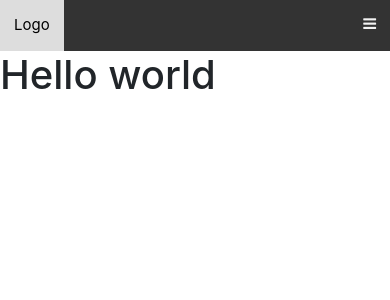
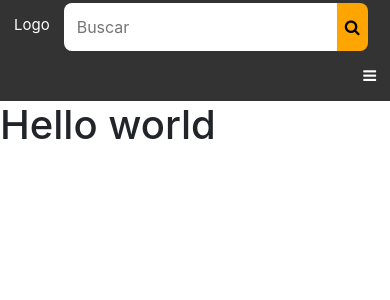
Before and after one commit to dannycerongarcia/lopez-shop, a React (Create React App) app: page / in a window 390 px wide. Shown: the top 300 px of the page. Built offline with nearby package versions, Linux system fonts and the light colour scheme.

Commit message:
search bar updated

```diff
--- a/src/App.css
+++ b/src/App.css
@@ -36,6 +36,26 @@
     transform: rotate(360deg);
   }
 }
+/* search bar */
+.searchBar{
+  margin-top: 3px;
+  margin-bottom: 1px;
+  padding: 12px 13px;
+  overflow: hidden;
+  width: 85%;
+  border-radius: 8px 0px 0px 8px;
+  border-width:0px;
+}
+.search-buttom{
+  margin-top: 3px;
+  margin-bottom: 1px;
+  border-radius: 0px 8px 8px 0px;
+  padding: 12px 8px;
+  background-color: orange;
+  border-width:0px;
+
+}
+
 /* Nav bar */
 .topnav {
   overflow: hidden;
@@ -57,10 +77,13 @@
   color: black;
 }
 .topnav .active{
-  padding: 0px;
   padding-left: 13px;
   float:left;
-  /* background-color: #4CAF50; */
+  color: white;
+}
+
+.topnav .active:hover{
+  background-color: #333;
   color: white;
 }
 
@@ -68,15 +91,34 @@
   display: none;
 }
 
+
 @media screen and (max-width:600px){
-  .topnav .item:not(:first-child){display: none;}
+  .topnav .item:not(:first-child){display: none;
+    background-color:white;
+    color:#282c34;
+}
+.topnav .item:hover{
+  background-color: #333;
+  color: white;
+}
+.topnav .item.active:hover{
+  background-color: #333;
+  color: white;
+}
   .topnav .item.icon{
+    background-color: #333;
+    color: white;
     float: right;
     display: block;
   }
   .topnav .active{
+
     padding: 14px;
   }
+  .searchBar{
+    width: 70%;
+  }
+
 }
 
 @media screen and (max-width: 600px){
@@ -91,4 +133,10 @@
     display: block;
     text-align: left;
   }
+  .searchBar.responsive{
+    display: none;
+  }
+  .search-buttom.responsive{
+    display: none;
+  }
 }
--- a/src/App.js
+++ b/src/App.js
@@ -1,5 +1,6 @@
 import logo from './logo.svg';
 import './App.css';
+import react,{useState,useEffect} from 'react';
 // importing router from reactrouter.com for loading componenets
 import {Switch,Route,Link,Redirect} from 'react-router-dom';
 // importing redux
@@ -9,20 +10,43 @@ import Home from './web-components/Home.js';
 import Shoes from './web-components/Shoes.js';
 
 function App() {
+  // search input
+  let [mySearch,setSearch] = useState('');
+  // drop down menu
+  const dropMenu = () =>{
+    var x = document.getElementById("myTopNav");
+    var y = document.getElementById("searchBar");
+    var z = document.getElementById("inputB");
+    if(x.className === "topnav" && y.className === "searchBar"){
+      x.className += " responsive";
+      y.className += " responsive";
+      z.className += " responsive";
+    }else{
+      x.className = "topnav";
+      y.className = "searchBar";
+      z.className += "search-buttom";
+    }
+  }
+
+  // search bar
+  const search = () =>{
+    console.log(mySearch);
+  }
 
   return (
     <div className="">
-      <div className="topnav">
+      <div className="topnav" id="myTopNav">
       <header className="">
         <Link to="/" className="item active"><div >Logo</div></Link>
-        <div className="item icon"><i class="fa fa-bars"></i></div>
+        <input id="searchBar" placeholder="Buscar" className="searchBar" onChange = {e => setSearch(e.target.value)}></input>
+        <button id="inputB" className="search-buttom"><i class="fa fa-search"></i></button>
 
-        {/* <i class="fa fafa-bars"></i> */}
+        <div className="item icon" onClick={dropMenu}><i class="fa fa-bars"></i></div>
+
         <br/>
 
-
-        <Link to="/" className="item"><div >Home</div></Link>
-        <Link to="/shoes"className="item"><div >Shoes</div></Link>
+        <Link to="/" className="item" onClick={dropMenu}><div >Home</div></Link>
+        <Link to="/shoes"className="item" onClick={dropMenu}><div >Shoes</div></Link>
 
       </header>
       </div>
```
